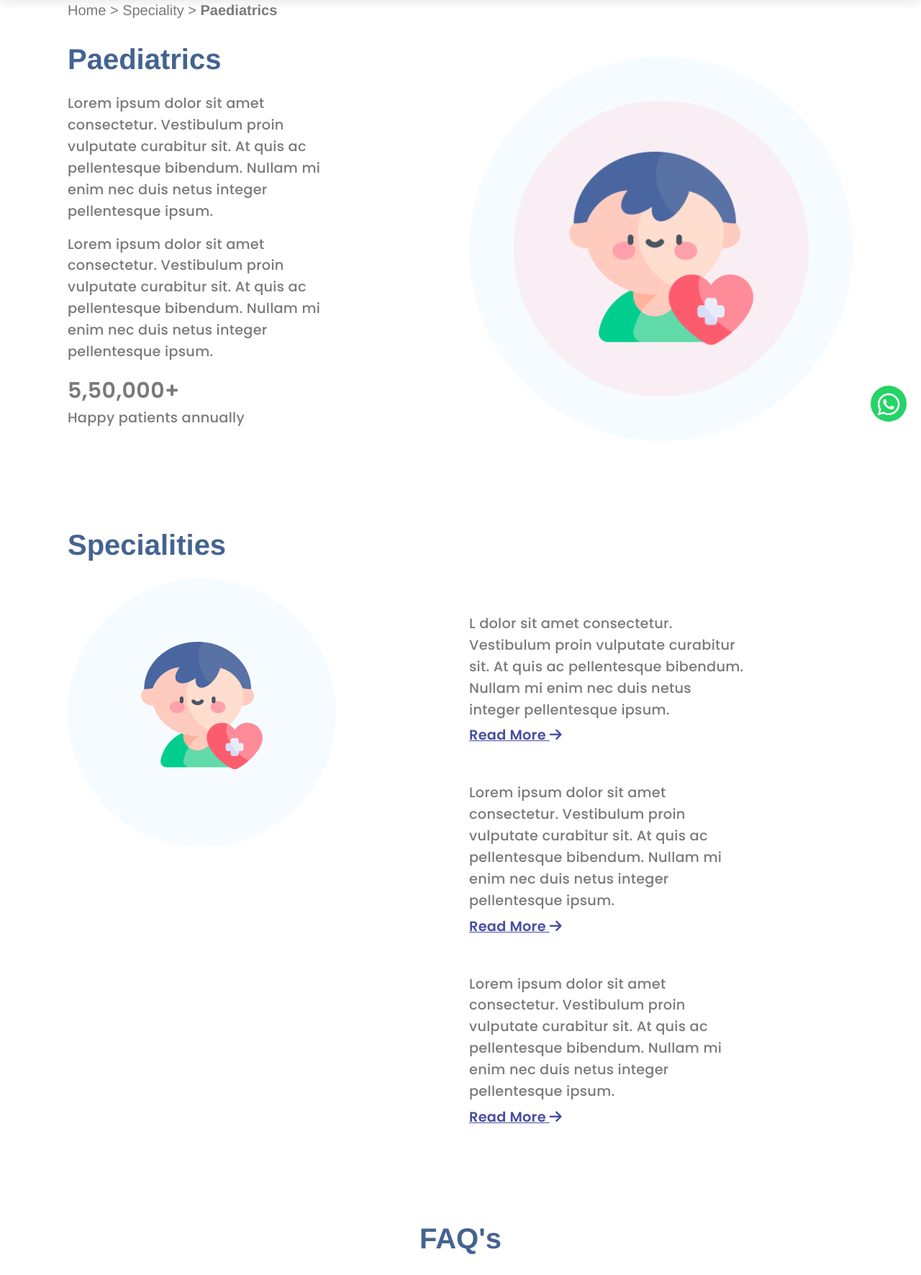
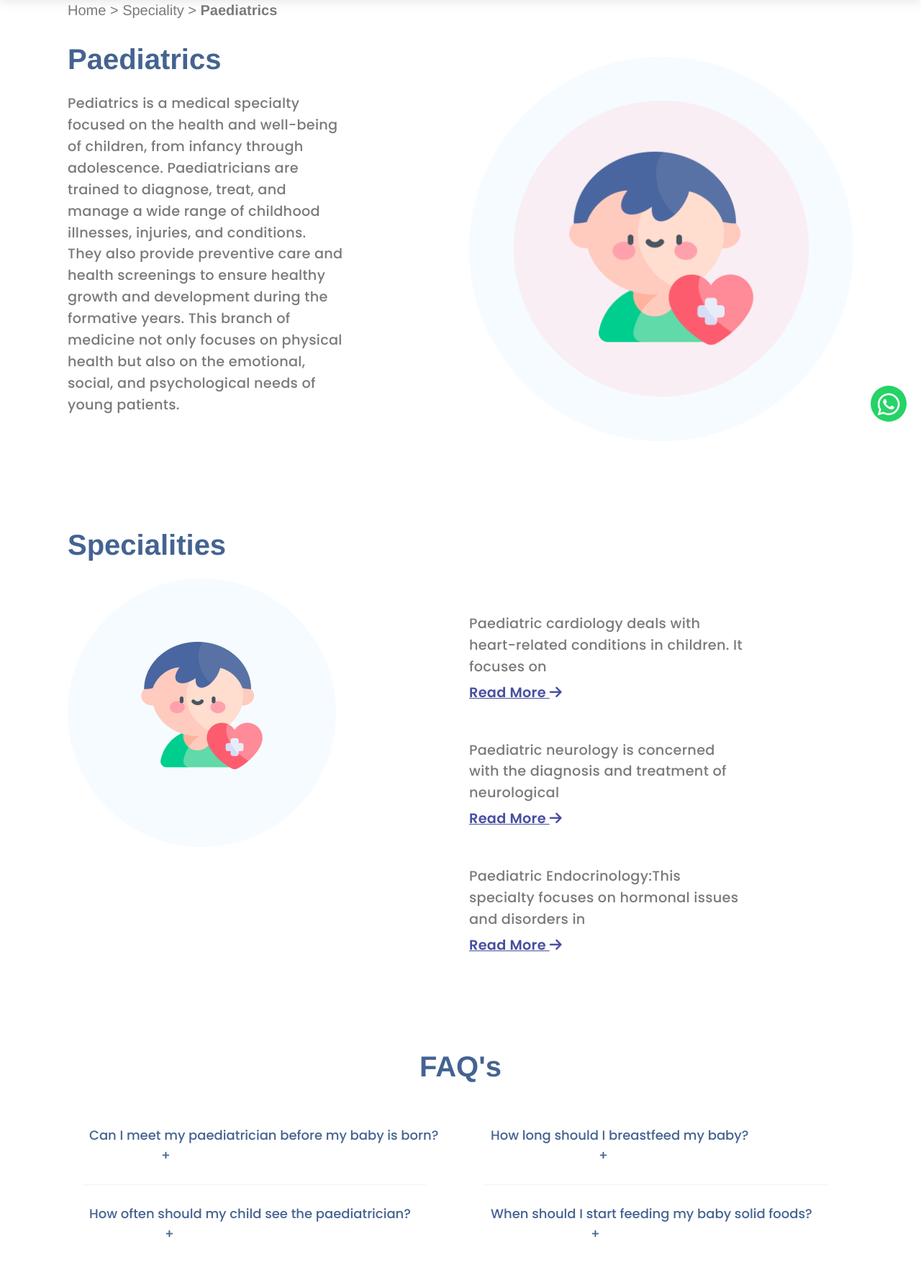
Before and after one commit to bhavi-creations/Devarsh_Hospitals, a PHP site: page /paediatrics.php in a window 1280 px wide. Shown: the part 124-1896 px from the top of the page at 72% size. Run offline with PHP 8.4, Linux system fonts and the light colour scheme; some libraries are stand-ins or nearby versions; some web fonts are replaced.

Commit message:
three  services   updated

```diff
--- a/paediatrics.php
+++ b/paediatrics.php
@@ -172,10 +172,9 @@
 
 
 
-                        <p class="doc_para_text_mini_service">Lorem ipsum dolor sit amet consectetur. Vestibulum proin vulputate curabitur sit. At quis ac pellentesque bibendum. Nullam mi enim nec duis netus integer pellentesque ipsum.</p>
-                        <p class="doc_para_text_mini_service">Lorem ipsum dolor sit amet consectetur. Vestibulum proin vulputate curabitur sit. At quis ac pellentesque bibendum. Nullam mi enim nec duis netus integer pellentesque ipsum.</p>
-                        <p class="doc_para_text_mini_service"> <span class="span_class"> 5,50,000+</span> <br>
-                            Happy patients annually</p>
+                        <p class="doc_para_text_mini_service">Pediatrics is a medical specialty focused on the health and well-being of children, from infancy through adolescence. Paediatricians are trained to diagnose, treat, and manage a wide range of childhood illnesses, injuries, and conditions. They also provide preventive care and health screenings to ensure healthy growth and development during the formative years. This branch of medicine not only focuses on physical health but also on the emotional, social, and psychological needs of young patients.
+                        </p>
+
 
 
                     </div>
@@ -205,10 +204,10 @@
                     <div class="col-md-6 mt-5 ">
 
                         <div class="">
-                            <p class="doc_para_text_mini_service ">L dolor sit amet consectetur. Vestibulum proin vulputate curabitur sit. At quis ac pellentesque bibendum. Nullam mi enim nec duis netus integer pellentesque ipsum.</p>
+                            <p class="doc_para_text_mini_service ">Paediatric cardiology deals with heart-related conditions in children. It focuses on</p>
                             <div class="showthisdiv1  " style="display:none ">
-                                <p class="poetsen_font1 doc_para_text_mini_service"> focuses
-                                    on aesthetics but also aims to improve functional aspects of your teeth and bite, addressing both beauty and health. The treatment plan may include restorative options like crowns or implants to replace missing teeth and enhance the overall functionality of your smile. During the makeover, your dentist will work closely with you to understand your goals and use advanced techniques to achieve the best possible results. The process often involves multiple visits and may take several weeks to complete, but the outcome is a revitalized, confident smile that can significantly impact your personal and professional life. Regular maintenance and care are essential to preserve the results and ensure long-term satisfaction with your newly enhanced smile.</p>
+                                <p class="poetsen_font1 doc_para_text_mini_service"> diagnosing and treating congenital heart defects, arrhythmias, and other cardiovascular disorders specific to children. Paediatric cardiologists are experts in managing conditions such as heart murmurs, heart failure, and hypertension in young patients.
+                                </p>
                             </div>
                             <div class="d-flex flex-row justify-content-start">
                                 <p class="get_in_touch1 read_more_text" style="color: #474FA0; cursor: pointer;" onclick="toggleReadMore1()">
@@ -218,10 +217,10 @@
 
 
                         <div class="">
-                            <p class="doc_para_text_mini_service ">Lorem ipsum dolor sit amet consectetur. Vestibulum proin vulputate curabitur sit. At quis ac pellentesque bibendum. Nullam mi enim nec duis netus integer pellentesque ipsum.</p>
+                            <p class="doc_para_text_mini_service ">Paediatric neurology is concerned with the diagnosis and treatment of neurological </p>
                             <div class="showthisdiv2  " style="display:none ">
-                                <p class="poetsen_font1 doc_para_text_mini_service"> focuses
-                                    on aesthetics but also aims to improve functional aspects of your teeth and bite, addressing both beauty and health. The treatment plan may include restorative options like crowns or implants to replace missing teeth and enhance the overall functionality of your smile. During the makeover, your dentist will work closely with you to understand your goals and use advanced techniques to achieve the best possible results. The process often involves multiple visits and may take several weeks to complete, but the outcome is a revitalized, confident smile that can significantly impact your personal and professional life. Regular maintenance and care are essential to preserve the results and ensure long-term satisfaction with your newly enhanced smile.</p>
+                                <p class="poetsen_font1 doc_para_text_mini_service"> conditions in children, such as epilepsy, cerebral palsy, and genetic disorders affecting the nervous system. Paediatric neurologists work closely with families to manage conditions like developmental delays, headaches, and neurogenetic disorders.
+                                </p>
                             </div>
                             <div class="d-flex flex-row justify-content-start">
                                 <p class="get_in_touch2 read_more_text" style="color: #474FA0; cursor: pointer;" onclick="toggleReadMore2()">
@@ -232,10 +231,10 @@
 
 
                         <div class="">
-                            <p class="doc_para_text_mini_service ">Lorem ipsum dolor sit amet consectetur. Vestibulum proin vulputate curabitur sit. At quis ac pellentesque bibendum. Nullam mi enim nec duis netus integer pellentesque ipsum.</p>
+                            <p class="doc_para_text_mini_service ">Paediatric Endocrinology:This specialty focuses on hormonal issues and disorders in </p>
                             <div class="showthisdiv3  " style="display:none ">
-                                <p class="poetsen_font1 doc_para_text_mini_service"> focuses
-                                    on aesthetics but also aims to improve functional aspects of your teeth and bite, addressing both beauty and health. The treatment plan may include restorative options like crowns or implants to replace missing teeth and enhance the overall functionality of your smile. During the makeover, your dentist will work closely with you to understand your goals and use advanced techniques to achieve the best possible results. The process often involves multiple visits and may take several weeks to complete, but the outcome is a revitalized, confident smile that can significantly impact your personal and professional life. Regular maintenance and care are essential to preserve the results and ensure long-term satisfaction with your newly enhanced smile.</p>
+                                <p class="poetsen_font1 doc_para_text_mini_service"> children, such as diabetes, growth disorders, and thyroid problems. Paediatric endocrinologists treat conditions like childhood obesity, early or delayed puberty, and adrenal gland disorders, ensuring that children grow and develop with proper endocrine function.
+                                </p>
                             </div>
                             <div class="d-flex flex-row justify-content-start">
                                 <p class="get_in_touch3 read_more_text" style="color: #474FA0; cursor: pointer;" onclick="toggleReadMore3()">
```
Also changed, not shown: orthopedic.php (+8 -9 lines).
